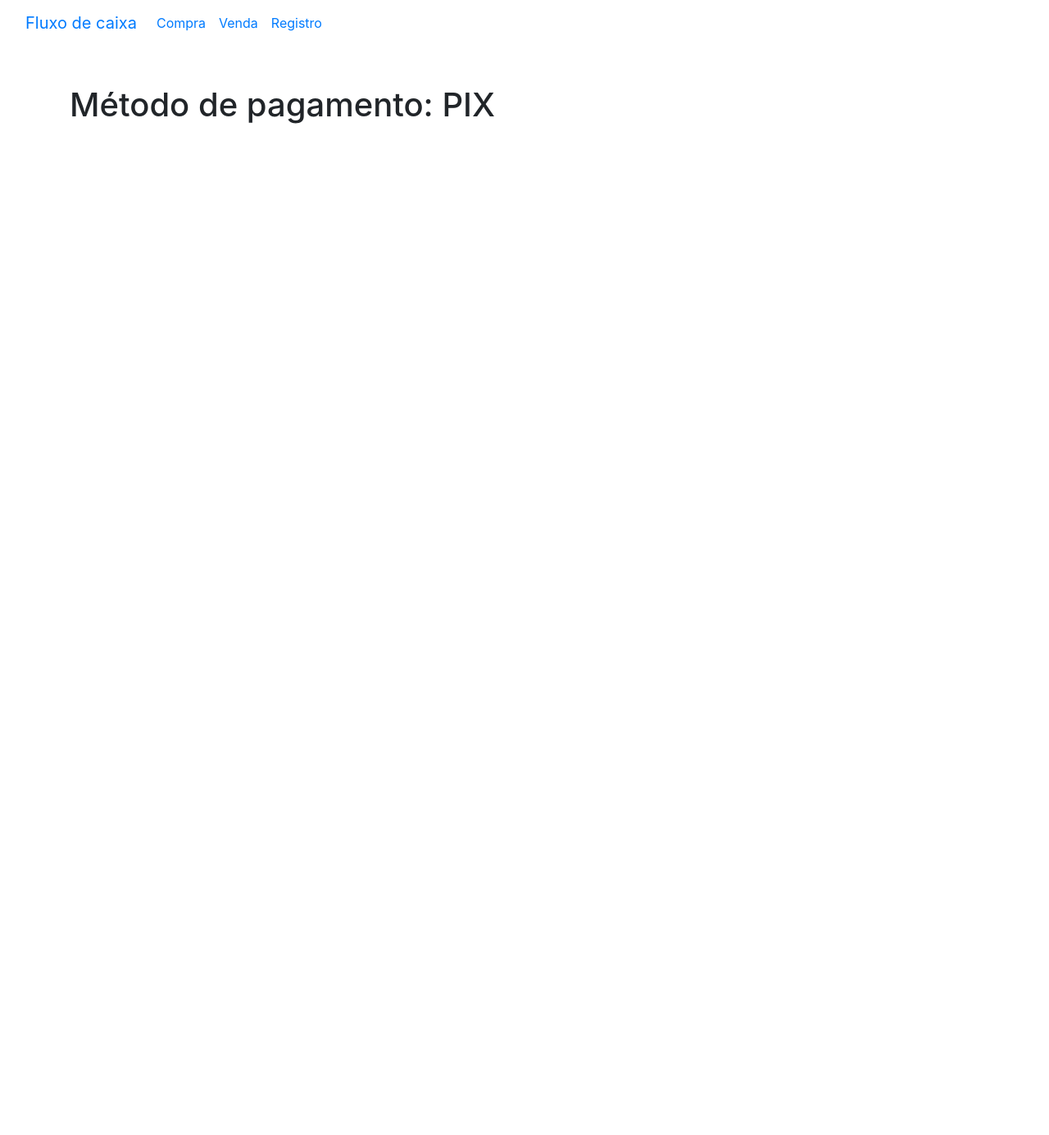
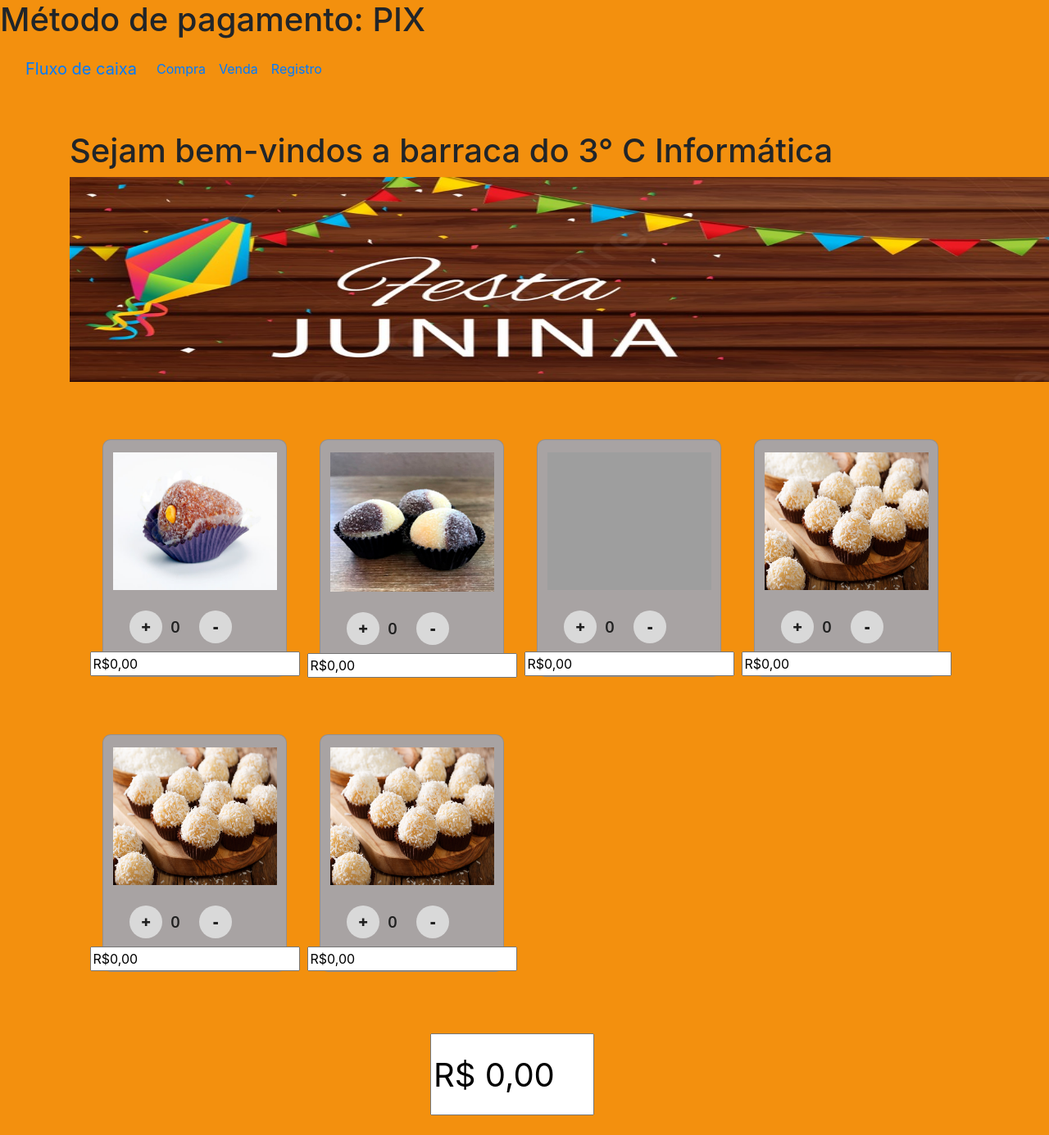
Before and after one commit to PortadordeCNPJ/caixaFestaJunina, a PHP site: page /index.php?page=listar in a window 1280 px wide; the page is wider, and only the part inside the window is pictured. Shown: that part at 82% size. Before the commit the page ends 151 px from the top of that part, so only its background shows below. Run offline with PHP 8.4, Linux system fonts and the light colour scheme; grey boxes are pictures that could not be loaded.

Commit message:
digjoidfjg

```diff
--- a/index.php
+++ b/index.php
@@ -1,17 +1,29 @@
-<!doctype html>
-<html lang="en">
+<?php
+	switch(@$_REQUEST["page"]){
+		case "novo":
+			include("Compra.php");
+		break;
+		case "listar":
+			include("Venda.php");
+		break;
+		default;
+	}
+	?>
+  <!-- Opções de escolhande página(Compra,Venda,Registro) -->
+
+<html class="inicio">
   <head>
     <meta charset="utf-8">
     <meta name="viewport" content="width=device-width, initial-scale=1">
-    <title>Barraca Julina</title>
+    <title>Barraca Junina</title>
 
     <link rel="stylesheet" href="https://cdn.jsdelivr.net/npm/bootstrap@4.3.1/dist/css/bootstrap.min.css"
         integrity="sha384-ggOyR0iXCbMQv3Xipma34MD+dH/1fQ784/j6cY/iJTQUOhcWr7x9JvoRxT2MZw1T" crossorigin="anonymous">
 
+    <link rel="stylesheet" href="style.css">
+
   </head>
-  <body>
-  </body>
-<nav class="navbar navbar-expand-lg bg-body-tertiary">
+  <nav class="navbar navbar-expand-lg bg-body-tertiary">
     <div class="container-fluid">
       <a class="navbar-brand" href="#">Fluxo de caixa</a>
       <button class="navbar-toggler" type="button" data-bs-toggle="collapse" data-bs-target="#navbarNav" aria-controls="navbarNav" aria-expanded="false" aria-label="Toggle navigation">
@@ -35,18 +47,6 @@
   <div class="container">
 	<div class="row">
 		<div class="col mt-5">
-		<?php
-	switch(@$_REQUEST["page"]){
-		case "novo":
-			include("Compra.php");
-		break;
-		case "listar":
-			include("Venda.php");
-		break;
-		default;
-			print "<center><h1>Bem-vindos!</h1></center>";
-	}
-	?>
 
   <script src="https://code.jquery.com/jquery-3.3.1.slim.min.js"
         integrity="sha384-q8i/X+965DzO0rT7abK41JStQIAqVgRVzpbzo5smXKp4YfRvH+8abtTE1Pi6jizo"
@@ -57,4 +57,97 @@
     <script src="https://cdn.jsdelivr.net/npm/bootstrap@4.3.1/dist/js/bootstrap.min.js"
         integrity="sha384-JjSmVgyd0p3pXB1rRibZUAYoIIy6OrQ6VrjIEaFf/nJGzIxFDsf4x0xIM+B07jRM"
         crossorigin="anonymous"></script>
+
+<!--Produtos -->
+  <body class="produto">
+  <h1>Sejam bem-vindos a barraca do 3° C Informática</h1>
+  <img src="./imgs/festaaaaaaaaaa.jpeg" class="image-top">
+
+
+
+<form id="prod">
+    <div class="container-card">
+        <div class="card">
+            <img class="img-card" src="./imgs/cajuzinho.jpg">
+            <div class="texto-card">
+                <div class="btn" onclick="almentarKg('cajuzinho')">+</div>
+                <input class="count" id="ContCajuzinho" readonly value="0" />
+                <div class="btn" onclick="abaixarKg('cajuzinho')">-</div>
+            </div>
+            <div class="prices">
+                <input class="amount" id="precoCaju" readonly value="R$0,00" />
+            </div>
+        </div>
+
+        <div class="card">
+            <img class="img-card" src="./imgs/doisAmores.jpg">
+            <div class="texto-card">
+                <div class="btn" onclick="almentarKg('twoAmores')">+</div>
+                <input class="count" id="ContAmores" readonly value="0" />
+                <div class="btn" onclick="abaixarKg('twoAmores')">-</div>
+            </div>
+            <div class="prices">
+                <input class="amount" id="precoAmore" readonly value="R$0,00" />
+            </div>
+        </div>
+
+        <div class="card">
+            <img class="img-card" src="./imgs/">
+            <div class="texto-card">
+                <div class="btn" onclick="almentarKg('brigadeiro')">+</div>
+                <input class="count" id="ContBriga" readonly value="0" />
+                <div class="btn" onclick="abaixarKg('brigadeiro')">-</div>
+            </div>
+            <div class="prices">
+                <input class="amount" id="precoBrigadeiro" readonly value="R$0,00" />
+            </div>
+        </div>
+
+        <div class="card">
+            <img class="img-card" src="beijinho.png">
+            <div class="texto-card">
+                <div class="btn" onclick="almentarKg('beijinho')">+</div>
+                <input class="count" id="ContBeijinho" readonly value="0" />
+                <div class="btn" onclick="abaixarKg('beijinho')">-</div>
+            </div>
+            <div class="prices">
+                <input class="amount" id="precoBeij" readonly value="R$0,00" />
+            </div>
+        </div>
+
+        <div class="card">
+            <img class="img-card" src="beijinho.png">
+            <div class="texto-card">
+                <div class="btn" onclick="almentarKg('combo_1')">+</div>
+                <input class="count" id="ContCombo_1" readonly value="0" />
+                <div class="btn" onclick="abaixarKg('combo_1')">-</div>
+            </div>
+            <div class="prices">
+                <input class="amount" id="precoCombo_1" readonly value="R$0,00" />
+            </div>
+        </div>
+
+        <div class="card">
+            <img class="img-card" src="beijinho.png">
+            <div class="texto-card">
+                <div class="btn" onclick="almentarKg('combo_2')">+</div>
+                <input class="count" id="ContCombo_2" readonly value="0" />
+                <div class="btn" onclick="abaixarKg('combo_2')">-</div>
+            </div>
+            <div class="prices">
+                <input class="amount" id="precoCombo_2" readonly value="R$0,00" />
+            </div>
+        </div>
+    </div>
+    <center><input class="total-amount" id="precototal" readonly value="R$ 0,00" /></center>
+
+</form>
+
+<!-- Insteração do usuario com os produtos -->
+<script src="script.js"></script>
+
+
+<imput type="button"></imput>
+  </body>
+
 </html>
```
